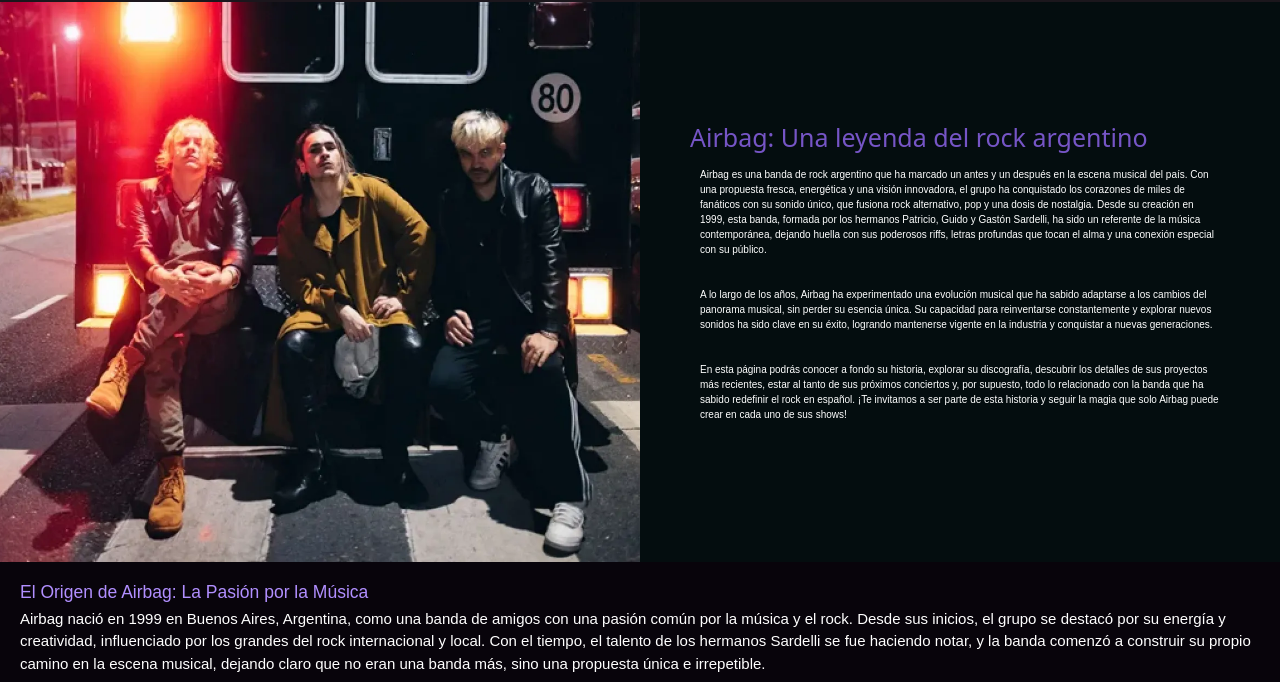
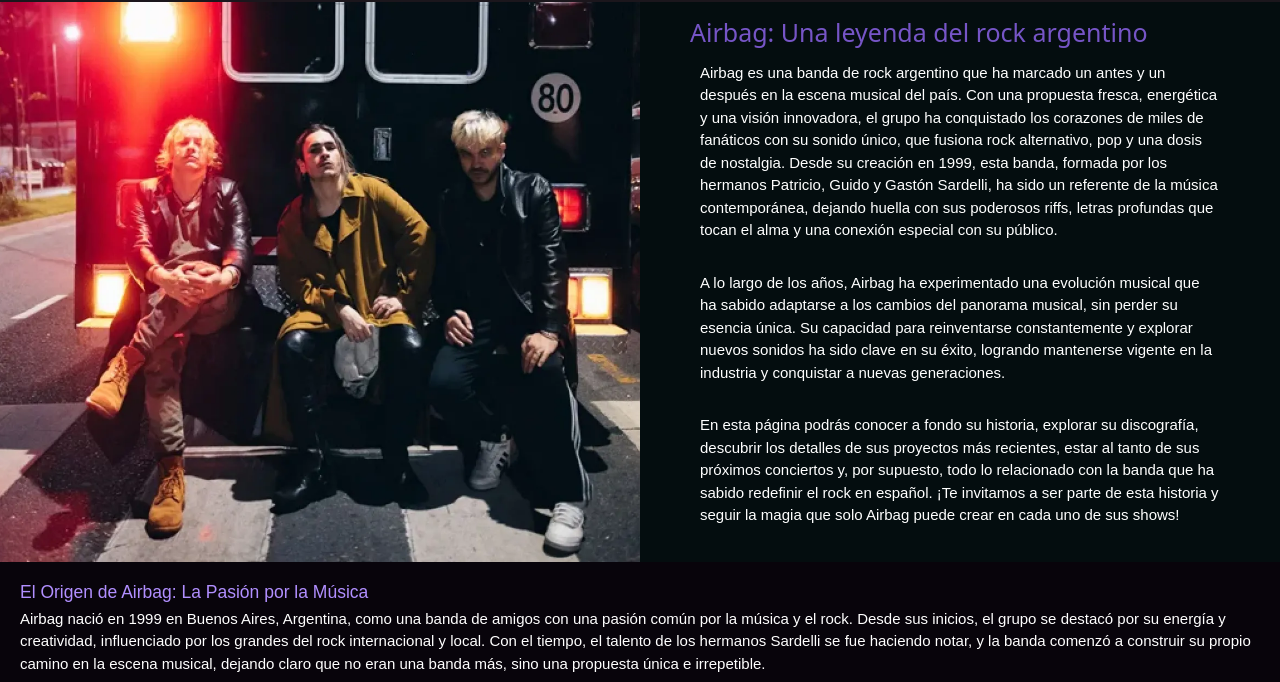
Before and after one commit to Paiva05/proyect-coderhouse, a website: page index.html in a window 1280 px wide. Shown: the part 52-734 px from the top of the page. Drawn offline with nearby package versions, Linux system fonts and the light colour scheme; a web font is replaced by a local one.

Commit message:
Corrección de Errores

```diff
--- a/css/style.css
+++ b/css/style.css
@@ -115,11 +115,11 @@
 .banner-texto {
   color: #fff;
   font-family: "Tektur", sans-serif;
-  font-size: 1.5re;
   padding: 1rem 5rem;
 }
 .banner-texto p {
   padding: 1rem;
+  font-size: 1.5rem;
 }
 .banner-texto h1 {
   font-family: "Trade winds", system-ui;
```
Also changed, not shown: 1 other file.
